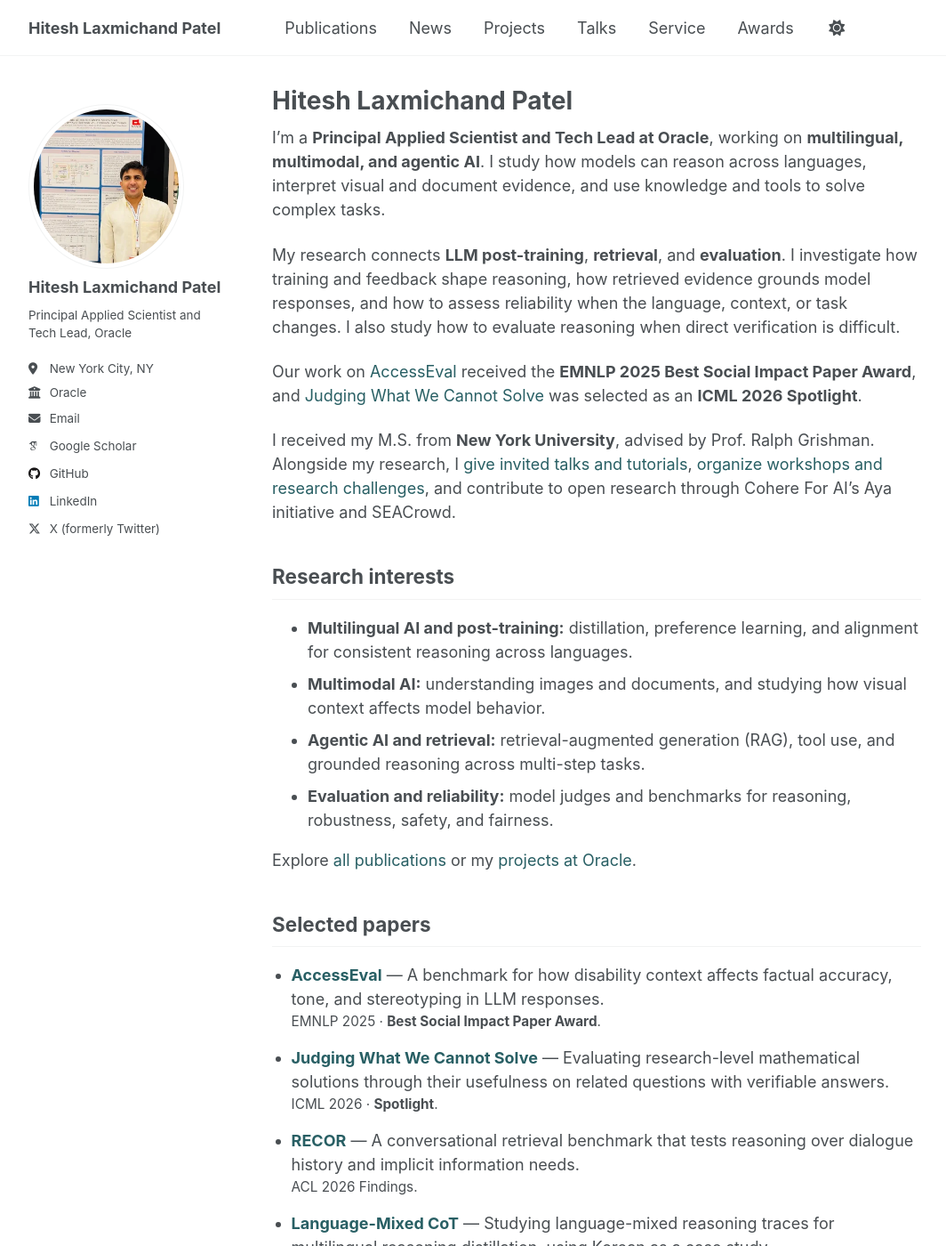
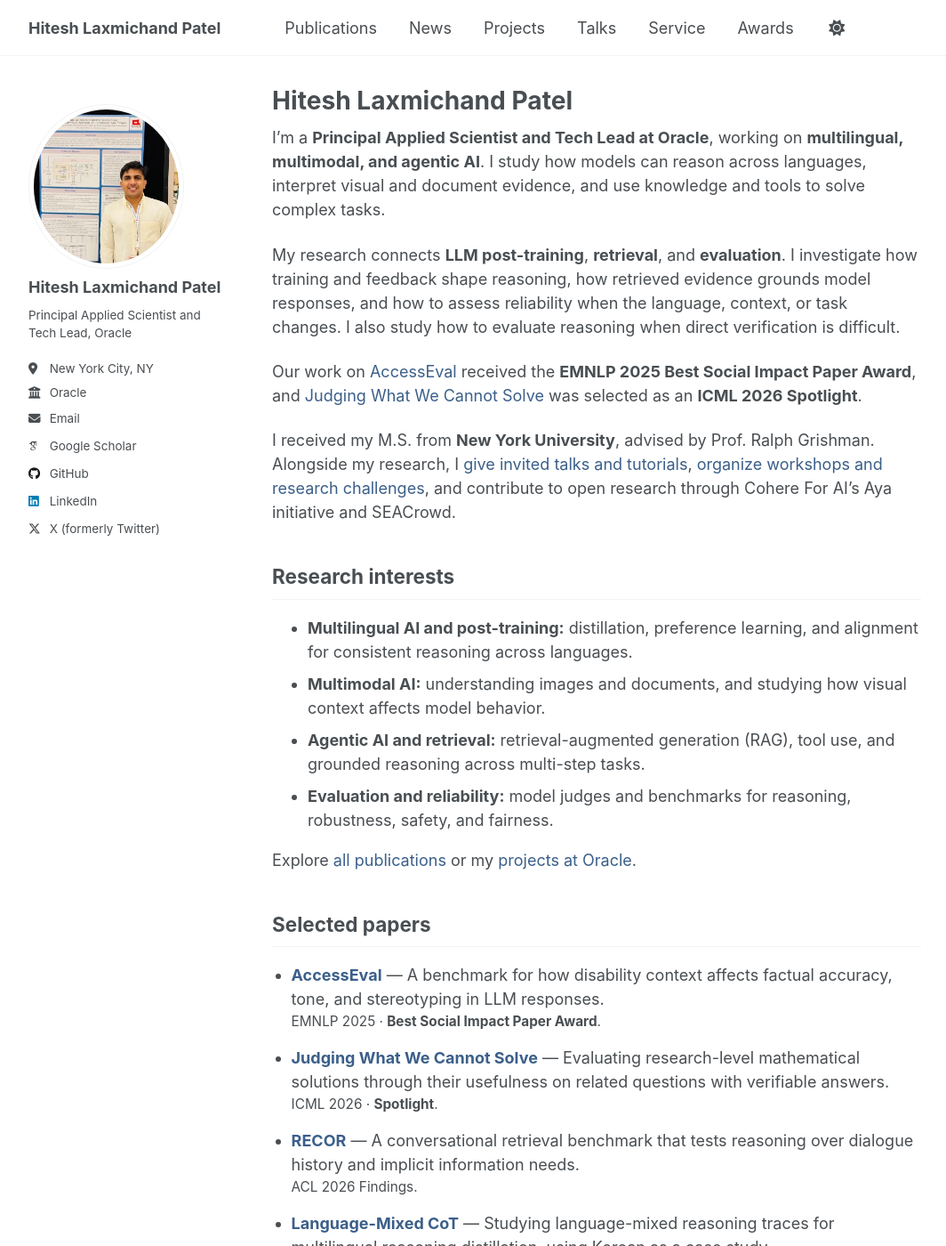
Before and after one commit to HITESHLPATEL/hiteshlpatel.github.io, a Jekyll site: the page built from _pages/about.md, in a window 1280 px wide and 1400 px high. Shown: the whole window at 89% size, without its empty margins (106-1170 px from the left). Built offline with Jekyll 4.4.1, drawn with Linux system fonts in a browser that asks for light colours; some web fonts are replaced.

Commit message:
Replace teal accent with subdued slate blue

```diff
--- a/_sass/theme/_dark.scss
+++ b/_sass/theme/_dark.scss
@@ -12,9 +12,9 @@ $background                 : #474747;
 $background-light           : mix(#fff, $background, 80%);
 $background-lighter         : mix(#fff, $background, 90%);
 $text                       : #ffffff;
-$link                       : #a6cecb; // muted teal for dark backgrounds
-$link-dark                  : #9fc2c0;
-$link-light                 : #c4dedb;
+$link                       : #adc4e7; // slate blue for dark backgrounds
+$link-dark                  : #a9bcda;
+$link-light                 : #cad8ef;
 
 /* Color codes used for the site */
 $danger-color               : #ee5f5b;
@@ -56,8 +56,8 @@ html[data-theme="dark"] {
     --global-card-border-color          : #{$background-light};
     --global-card-shadow                : 0 4px 12px rgba(0, 0, 0, 0.35);
     --global-card-heading-color         : #{$link};
-    --global-badge-bg-color             : #294849;
-    --global-badge-text-color           : #cee4e1;
+    --global-badge-bg-color             : #33435a;
+    --global-badge-text-color           : #d0dcef;
     --global-award-bg-color             : #4a3700;
     --global-award-text-color           : #ffe08a; // 8.9:1 on badge bg
     --global-award-icon-color           : #ffd966;
--- a/_sass/theme/_default.scss
+++ b/_sass/theme/_default.scss
@@ -36,9 +36,9 @@ $sidebar-screen-min-width   : 1024px;
     --global-code-background-color      : #fafafa;
     --global-code-text-color            : #{$darker-gray};
     --global-fig-caption-color          : mix(#fff,  #{$dark-gray}, 25%);
-    --global-link-color                 : #285f64; // muted teal
-    --global-link-color-hover           : #1f4c50;
-    --global-link-color-visited         : #345e61;
+    --global-link-color                 : #3b5f8a; // subdued slate blue
+    --global-link-color-hover           : #294566;
+    --global-link-color-visited         : #4b587f;
     --global-masthead-link-color        : #{$dark-gray};
     --global-masthead-link-color-hover  : mix(#000, #{$gray}, 25%);
     --global-text-color                 : #{$dark-gray};
@@ -48,9 +48,9 @@ $sidebar-screen-min-width   : 1024px;
     --global-card-bg-color              : #fff;
     --global-card-border-color          : #{$lighter-gray};
     --global-card-shadow                : 0 4px 12px rgba(0, 0, 0, 0.08);
-    --global-card-heading-color         : #285f64;
-    --global-badge-bg-color             : #eff5f4;
-    --global-badge-text-color           : #285f64;
+    --global-card-heading-color         : #3b5f8a;
+    --global-badge-bg-color             : #eff3f8;
+    --global-badge-text-color           : #3b5f8a;
     --global-award-bg-color             : #fff3cd;
     --global-award-text-color           : #6b4300; // 7.8:1 on badge bg
     --global-award-icon-color           : #b8860b; // standalone medal icon, 3.0:1 on white
```
